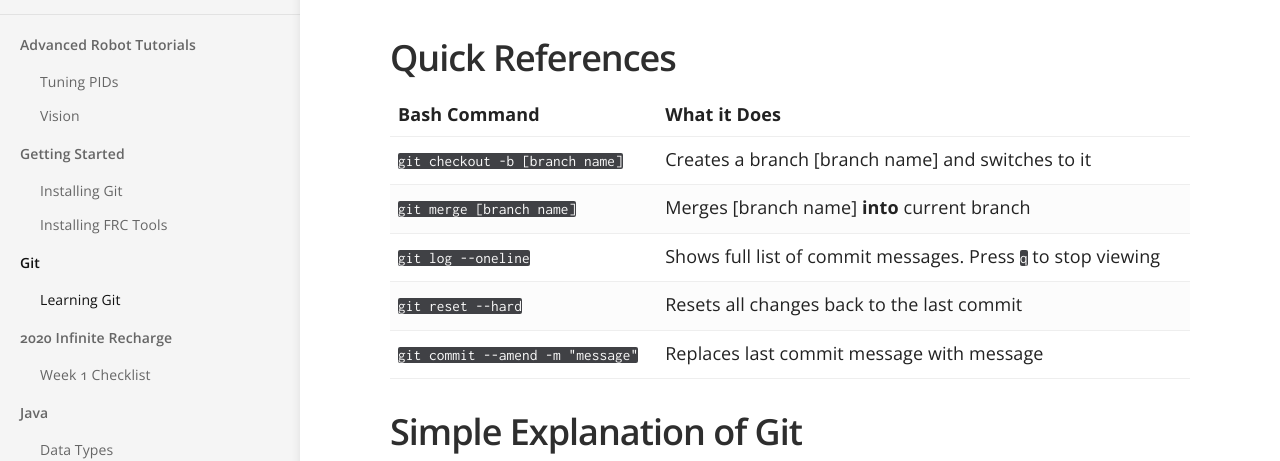
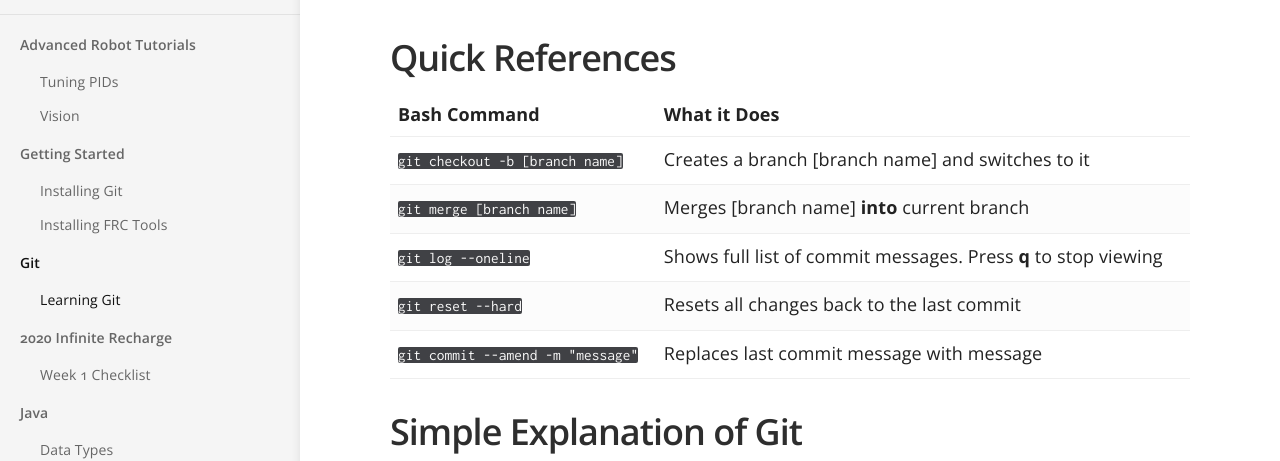
Before and after one commit to Team2445/The-Programming-Survival-Guide, a Jekyll site: the page built from _docs/git/learning-git.md, in a window 1280 px wide. Shown: the part 155-616 px from the top of the page. Built offline with Jekyll 4.4.1, drawn with Linux system fonts in a browser that asks for light colours.

Commit message:
Changes to formatting

```diff
--- a/_docs/git/learning-git.md
+++ b/_docs/git/learning-git.md
@@ -9,7 +9,7 @@ order: 1
 | --- | --- |
 | `git checkout -b [branch name]`  | Creates a branch [branch name] and switches to it |
 | `git merge [branch name]`        | Merges [branch name] __into__ current branch |
-| `git log --oneline` | Shows full list of commit messages. Press `q` to stop viewing |
+| `git log --oneline` | Shows full list of commit messages. Press **q** to stop viewing |
 | `git reset --hard` | Resets all changes back to the last commit |
 | `git commit --amend -m "message"` | Replaces last commit message with message |
 
```
